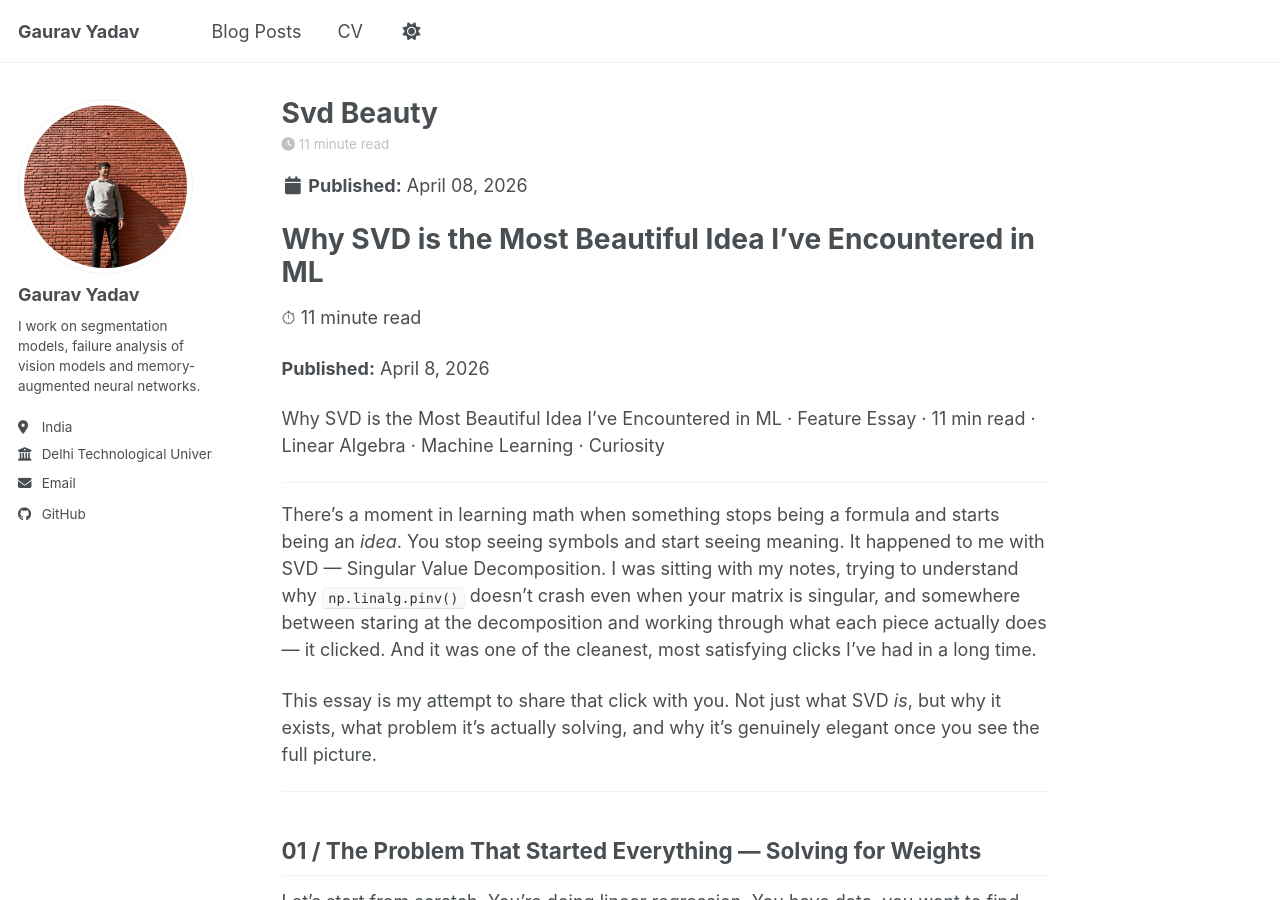
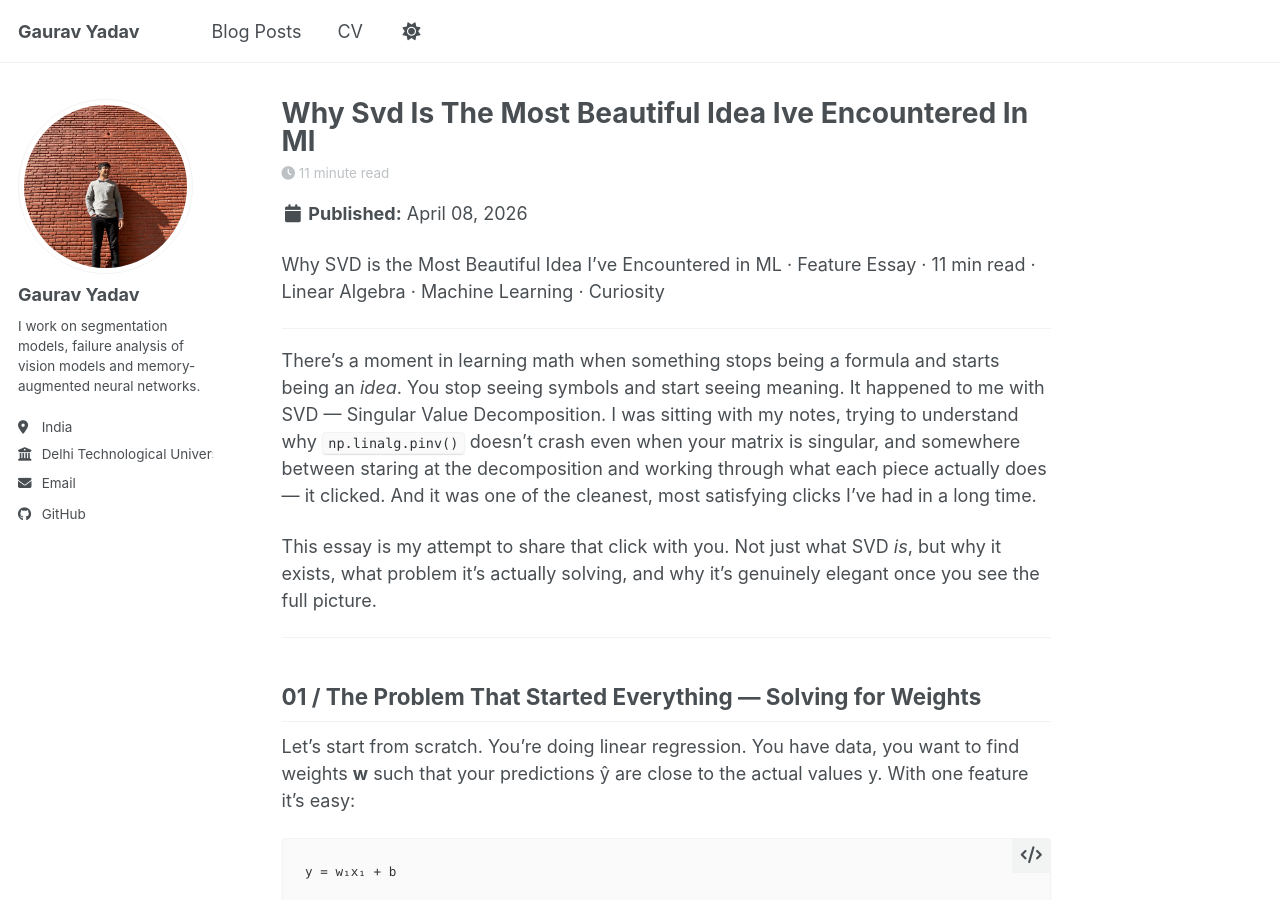
Before and after one commit to gauravyadav-ai/gauravyadav-ai.github.io, a Jekyll site: the page built from _posts/2026-04-08-why-svd-is-the-most-beautiful-idea-ive-encountered-in-ml.md, in a window 1280 px wide and 900 px high. Built offline with Jekyll 4.4.1, drawn with Linux system fonts in a browser that asks for light colours; a script bundle is joined from its source files by our own code; library files that are not in the unit come from our copies.

Commit message:
Update and rename 2026-04-08-svd-beauty.md to 2026-04-08-why-svd-is-the-most-beautiful-idea-ive-encountered-in-ml.md

```diff
--- a/_posts/2026-04-08-svd-beauty.md
+++ b/_posts/2026-04-08-why-svd-is-the-most-beautiful-idea-ive-encountered-in-ml.md
@@ -1,8 +1,4 @@
-# Why SVD is the Most Beautiful Idea I've Encountered in ML
 
-⏱ 11 minute read
-
-**Published:** April 8, 2026
 
 Why SVD is the Most Beautiful Idea I've Encountered in ML · Feature Essay · 11 min read · Linear Algebra · Machine Learning · Curiosity
 
```
